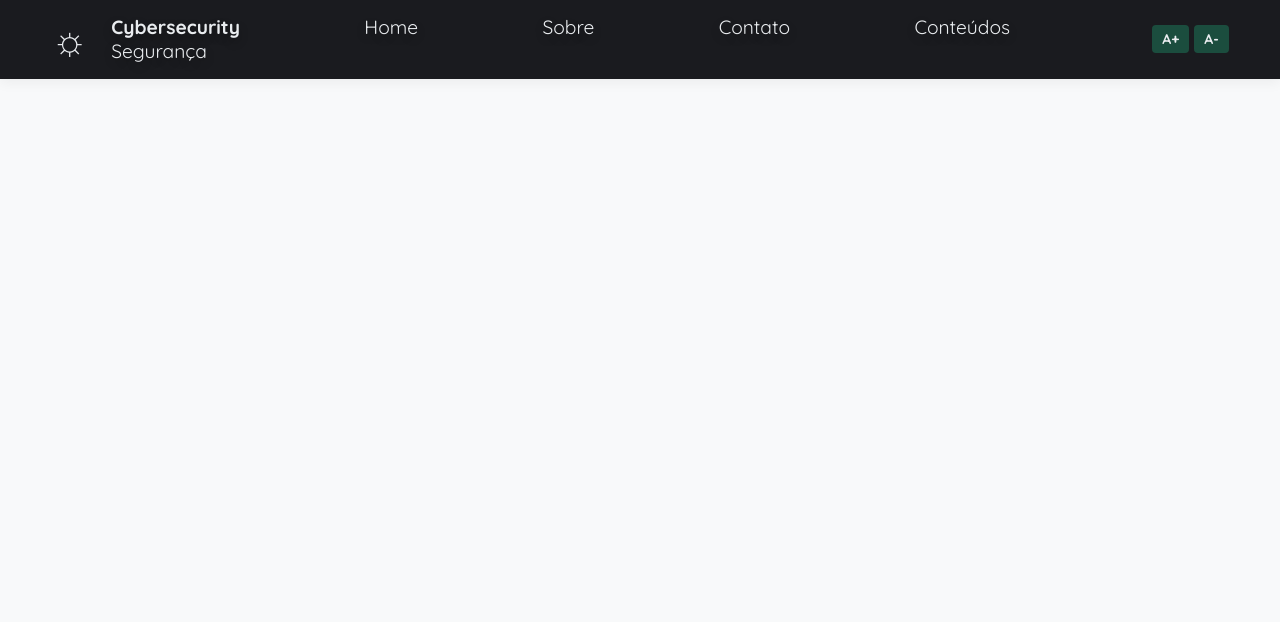
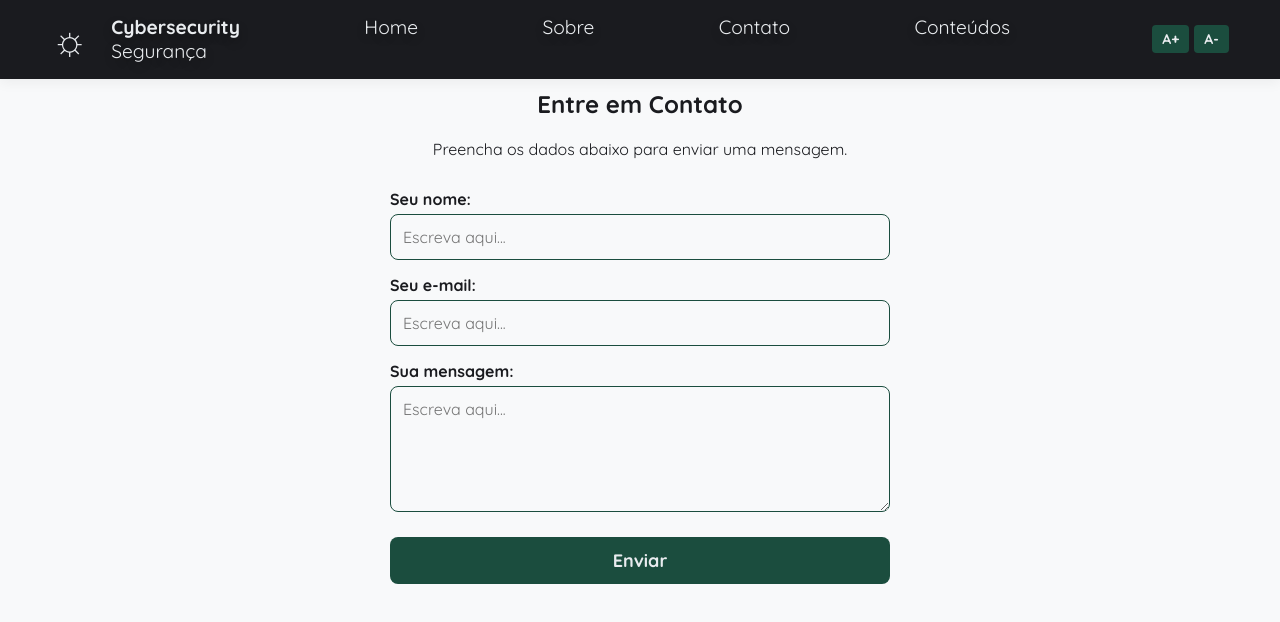
Before and after one commit to LucasAvil/curricularizacao, a plain HTML site: page contact.html in a window 1280 px wide. Drawn offline with Linux system fonts and the light colour scheme; a web font is replaced by a local one.

Commit message:
adiciona a página contact completa, estilizada e com script de aviso

```diff
--- a/contact.html
+++ b/contact.html
@@ -31,6 +31,39 @@
         </div>
         <button id="botao-tema">☼</button>
     </header>
+
+        <section class="caixas secao-contato">
+      <h2 class="subtitulo" style="text-align: center">Entre em Contato</h2>
+      <p style="text-align: center; margin-bottom: 20px">
+        Preencha os dados abaixo para enviar uma mensagem.
+      </p>
+
+      <form id="formulario-contato" class="form-estilizado">
+        <div class="grupo-input">
+          <label for="nome">Seu nome:</label>
+          <input type="text" id="nome" placeholder="Escreva aqui..." />
+          <span class="mensagem-erro" id="erro-nome"></span>
+        </div>
+
+        <div class="grupo-input">
+          <label for="email">Seu e-mail:</label>
+          <input type="email" id="email" placeholder="Escreva aqui..." />
+          <span class="mensagem-erro" id="erro-email"></span>
+        </div>
+
+        <div class="grupo-input">
+          <label for="mensagem">Sua mensagem:</label>
+          <textarea
+            id="mensagem"
+            rows="5"
+            placeholder="Escreva aqui..."
+          ></textarea>
+          <span class="mensagem-erro" id="erro-mensagem"></span>
+        </div>
+
+        <button type="submit" id="botao-enviar">Enviar</button>
+      </form>
+    </section>
     <script src="script.js"></script>
 </body>
 
--- a/script.js
+++ b/script.js
@@ -59,3 +59,9 @@ if (btnGerar) {
     inputSenha.value = senhaGerada
   })
 }
+
+const btnEnviar = document.querySelector('#botao-enviar')
+ btnEnviar.addEventListener('click', () => {
+  alert('Página em construção')
+
+ })
--- a/style.css
+++ b/style.css
@@ -180,3 +180,64 @@ h2, p {
     transform: scale(1);
     box-shadow: none;
 }
+
+.form-estilizado {
+  display: flex;
+  flex-direction: column;
+  gap: 15px;
+  max-width: 500px;
+  margin: 0 auto;
+}
+
+.grupo-input {
+  display: flex;
+  flex-direction: column;
+  text-align: left;
+}
+
+.grupo-input label {
+  font-weight: bold;
+  margin-bottom: 5px;
+  color: var(--cor-titulo);
+}
+
+.grupo-input input,
+.grupo-input textarea {
+  padding: 12px;
+  border: 1px solid var(--cor-suporte-verde);
+  border-radius: 8px;
+  background-color: var(--cor-primaria);
+  color: var(--cor-titulo);
+  font-size: 16px;
+  outline: none;
+  transition: border-color 0.3s ease;
+}
+
+.grupo-input input:focus,
+.grupo-input textarea:focus {
+  border-color: var(--cor-secundaria-hover);
+}
+
+#botao-enviar {
+  padding: 12px;
+  background-color: var(--cor-suporte-verde);
+  color: var(--cor-suporte);
+  border: none;
+  border-radius: 8px;
+  font-size: 18px;
+  font-weight: bold;
+  cursor: pointer;
+  transition: all 0.3s ease;
+  margin-top: 10px;
+}
+
+#botao-enviar:hover {
+  background-color: var(--cor-secundaria-hover);
+  transform: scale(1.03);
+  box-shadow: 0px 4px 10px rgba(0, 0, 0, 0.3);
+}
+
+#botao-enviar:active {
+  transform: scale(1);
+  box-shadow: none;
+}
```
